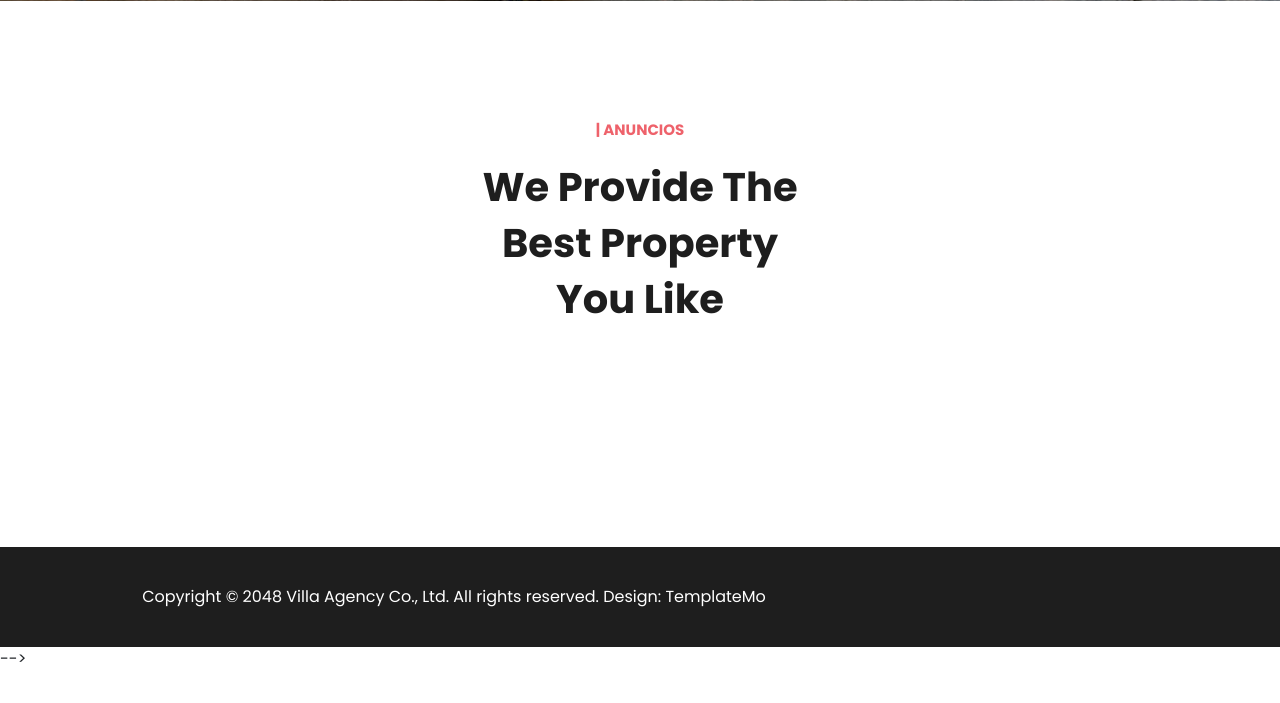
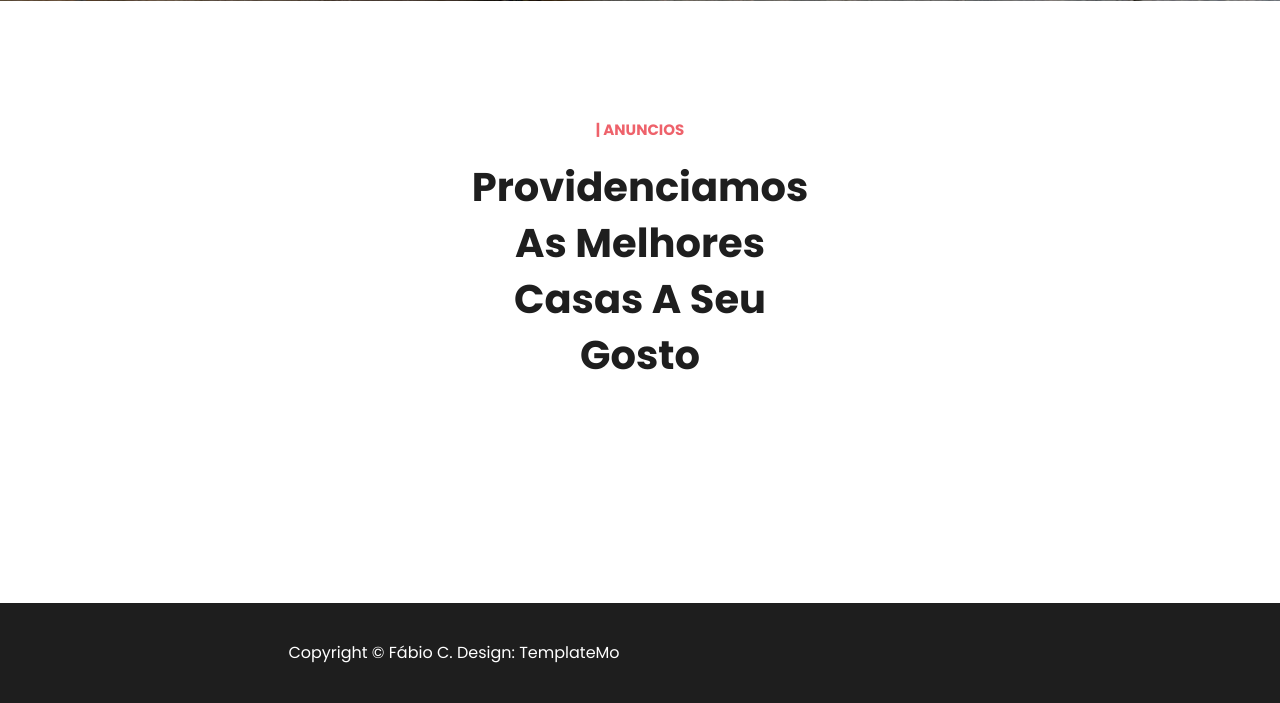
Before and after one commit to Fabioabc18/OXL, a Django app: page / in a window 1280 px wide. Shown: the part 1110-1813 px from the top of the page. Before the commit the page ends 1772 px from the top, so only its background shows below. Run offline with Django 5.2, Linux system fonts and the light colour scheme; data that the repository does not hold is empty; some libraries are stand-ins or nearby versions.

Commit message:
alterações logica

```diff
--- a/home/templates/home.html
+++ b/home/templates/home.html
@@ -1,4 +1,4 @@
-<!--  -->
+
 {% load static %}
 <!DOCTYPE html>
 <html lang="en">
@@ -114,7 +114,7 @@
         <div class="col-lg-4 offset-lg-4">
           <div class="section-heading text-center">
             <h6>| Anuncios</h6>
-            <h2>We Provide The Best Property You Like</h2>
+            <h2>Providenciamos as melhores casas a seu gosto</h2>
           </div>
         </div>
       </div>
@@ -146,7 +146,7 @@
   <footer>
     <div class="container">
       <div class="col-lg-8">
-        <p>Copyright © 2048 Villa Agency Co., Ltd. All rights reserved.
+        <p>Copyright © Fábio C.
 
         Design: <a rel="nofollow" href="https://templatemo.com" target="_blank">TemplateMo</a></p>
       </div>
@@ -168,4 +168,3 @@
 
   </body>
 </html>
--->
```
Also changed, not shown: anuncios/templates/criaranuncio.html (+1 -15 lines).
